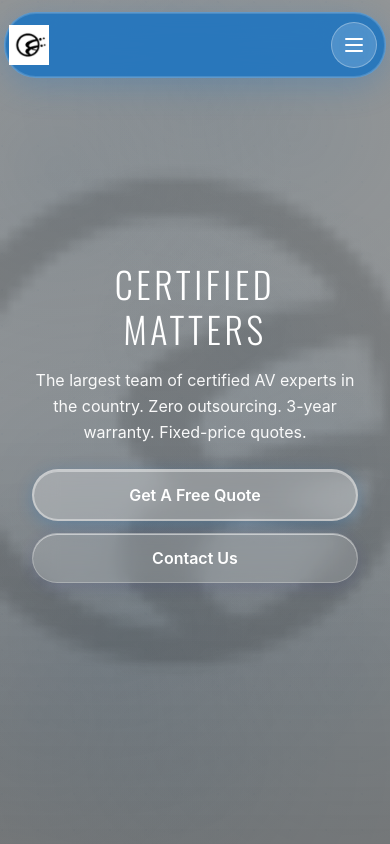
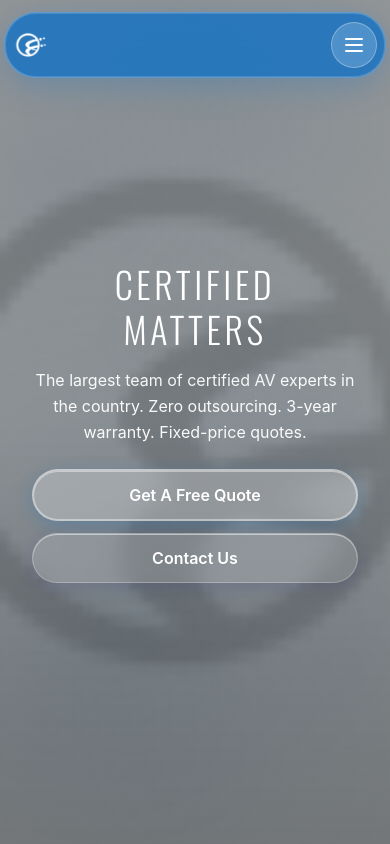
Before and after one commit to Alakazam-211/rpmavs, a Next.js app: page / in a window 390 px wide. Shown: the top 844 px of the page. Built offline with nearby package versions, Linux system fonts and the light colour scheme.

Commit message:
Update navbar to use PNG icon with white filter
- Change mobile navbar logo from JPG to PNG
- Apply brightness and invert filters to make icon white
- Maintains consistency with mobile hero background

```diff
--- a/app/components/Navigation.tsx
+++ b/app/components/Navigation.tsx
@@ -80,11 +80,11 @@ export default function Navigation() {
                 className="lg:hidden h-10 sm:h-12 w-auto"
               >
                 <Image
-                  src="/rpmavs_icon_whitebg.jpg"
+                  src="/rpmavs_icon.png"
                   alt="RPM Audio Visual Services Atlanta, GA"
                   width={120}
                   height={120}
-                  className="h-full w-auto object-contain"
+                  className="h-full w-auto object-contain brightness-0 invert"
                   priority
                 />
               </motion.div>
```
